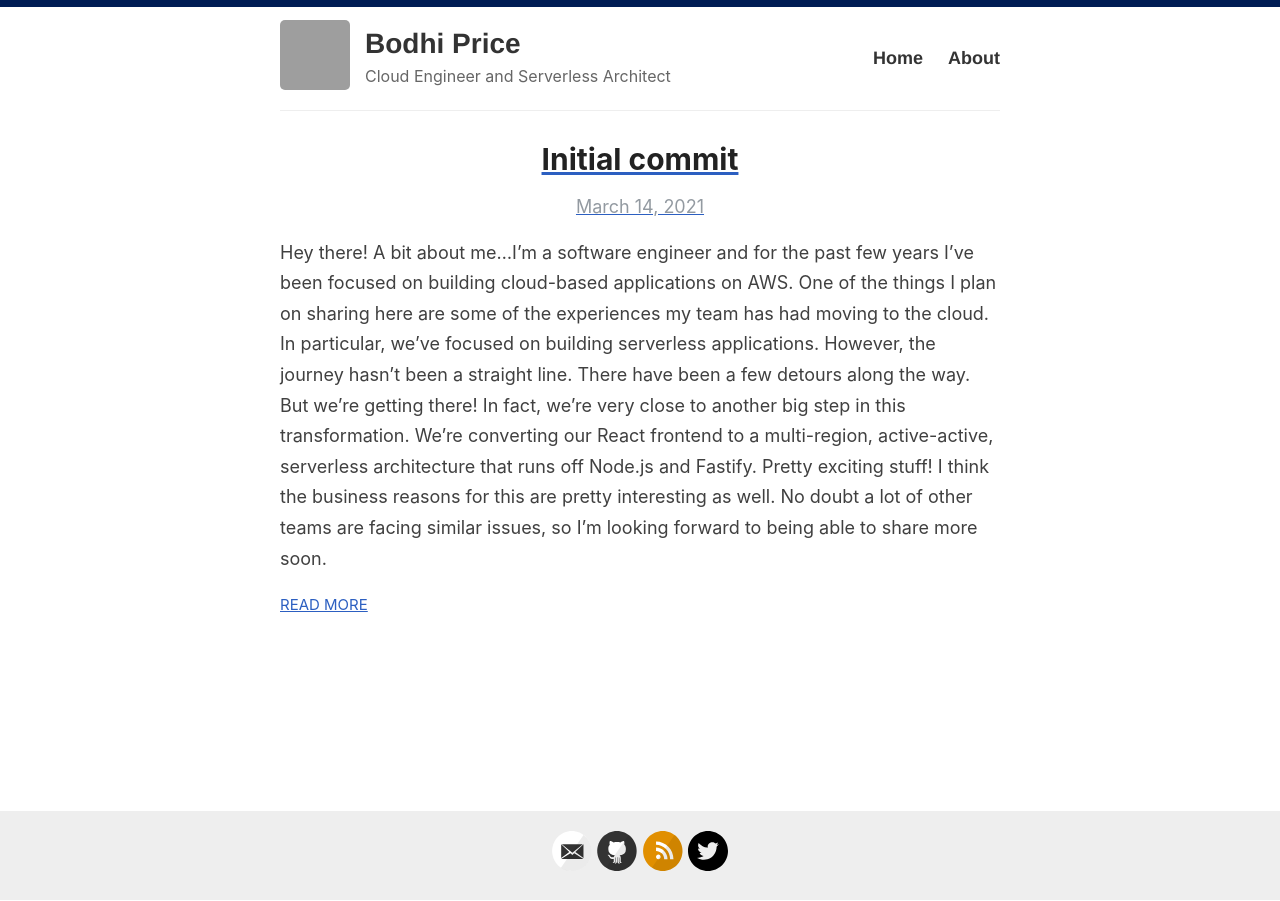
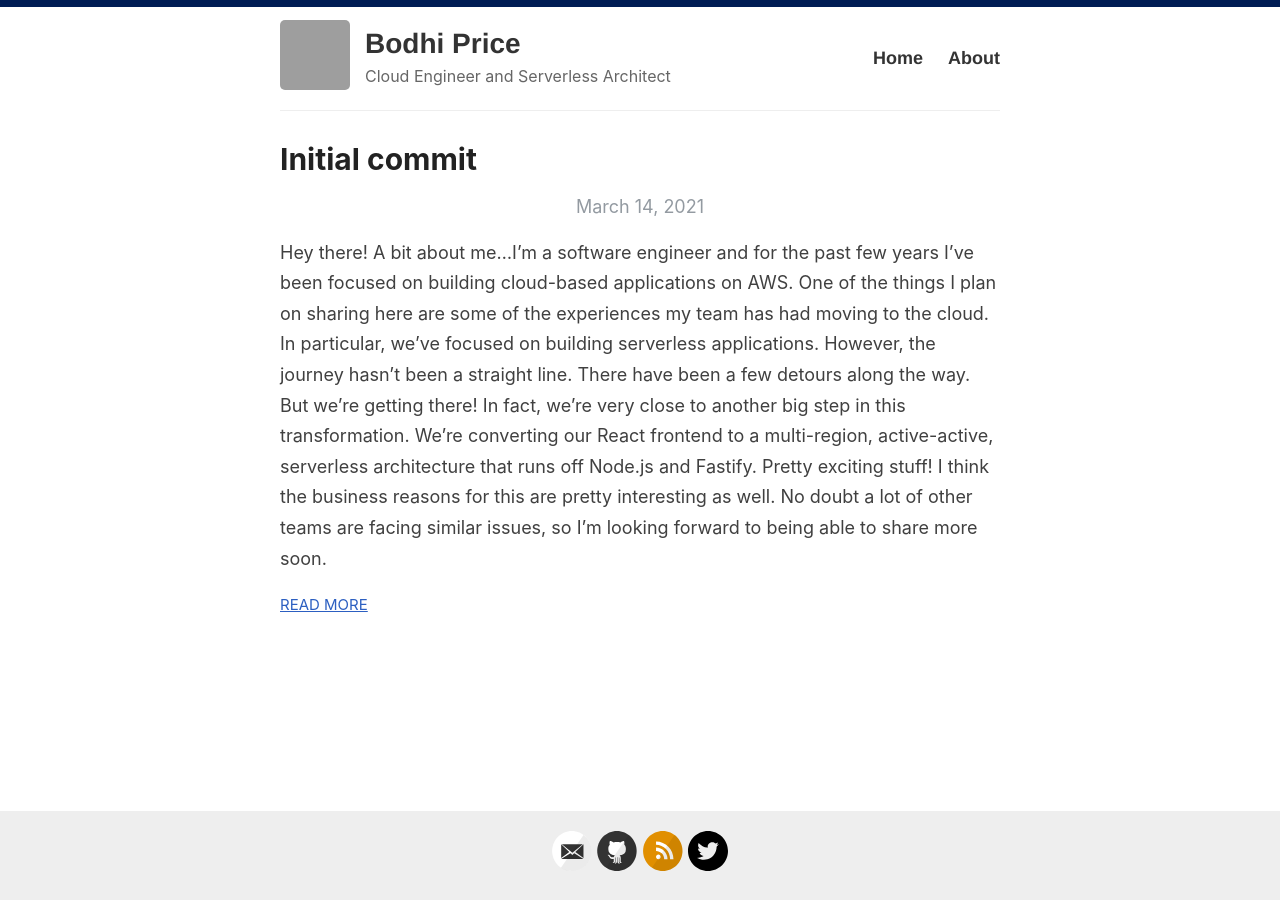
Before and after one commit to bodhiprice/bodhiprice.github.io, a Jekyll site: the page built from index.html, in a window 1280 px wide. Built offline with Jekyll 4.4.1, drawn with Linux system fonts in a browser that asks for light colours; the list of posts is cut into pages by our own code; grey boxes are pictures that could not be loaded.

Commit message:
Update index.html

```diff
--- a/index.html
+++ b/index.html
@@ -5,10 +5,10 @@
 <div class="posts">
   {% for post in paginator.posts %}
     <article class="post">
-      <a href="{{ site.baseurl }}{{ post.url }}">
-        <h1 class="no-underline">{{ post.title }}</h1>
+      <a href="{{ site.baseurl }}{{ post.url }}" style="text-decoration: none">
+        <h1 style="text-align: left">{{ post.title }}</h1>
 
-        <div>
+        <div style="text-align: left">
           <p class="post_date">{{ post.date | date: "%B %e, %Y" }}</p>
         </div>
       </a>
```
